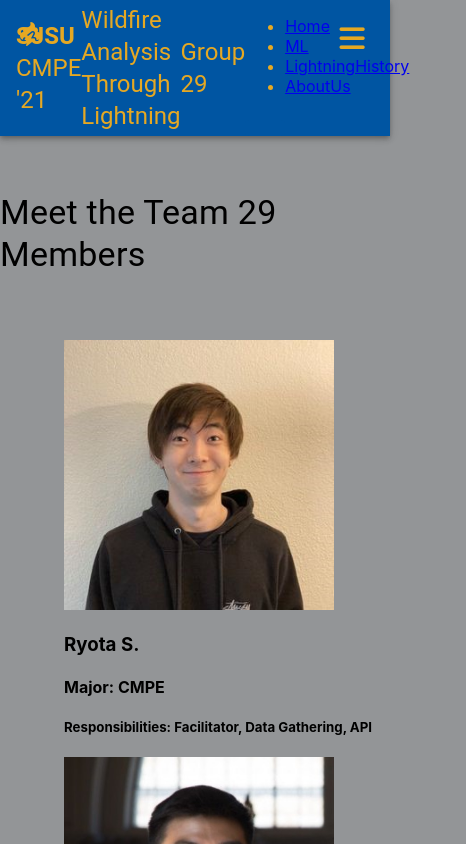
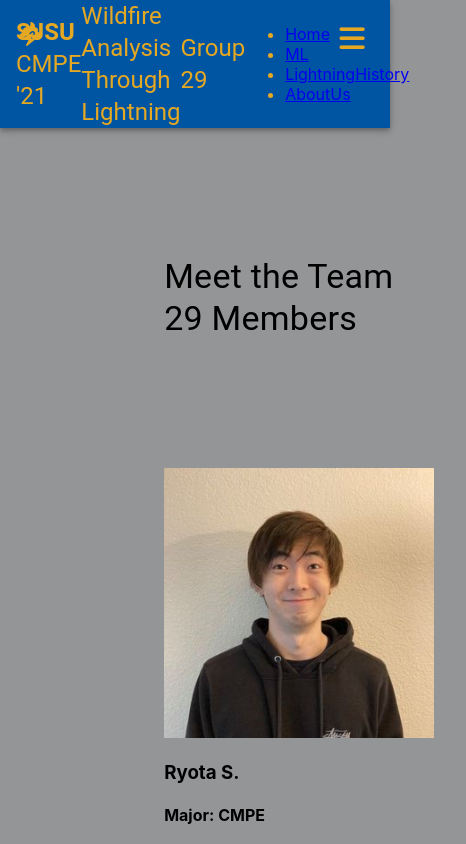
Before and after one commit to SJSU-Wildfire-Prediction/wildfire-frontend, a React (Create React App) app: page /aboutus in a window 390 px wide. Shown: the top 844 px of the page, 466 px wide, since content can reach past the window. Built offline with nearby package versions, Linux system fonts and the light colour scheme; no server answers.

Commit message:
links in top bar

```diff
--- a/src/AboutUs.jsx
+++ b/src/AboutUs.jsx
@@ -54,9 +54,10 @@ class AboutUs extends Component {
                 </Toolbar>
               </AppBar>
             </Grid>
-
+            <Grid item sm={10}></Grid>
+            <Grid item sm={10}></Grid>
             <Grid item xs={12}></Grid>
-            <Grid item xs={1}></Grid>
+            <Grid item xs={2}></Grid>
 
             <Grid item sm={2}>
                 <Typography variant="h4" color="inherit">
--- a/src/App.js
+++ b/src/App.js
@@ -31,6 +31,7 @@ class App extends Component {
     return (
       <BrowserRouter>
         <div className="App-header">
+          <Navbar/>
           {/* <Grid container spacing={8}> */}
             <Route
               exact
--- a/src/components/Navbar/Navbar.css
+++ b/src/components/Navbar/Navbar.css
@@ -25,7 +25,7 @@
     grid-gap: 10px;
     list-style: none;
     text-align: center;
-    width: 70vw;
+    width: 70%;
     justify-content: end;
     margin-right: 2rem;
 }
@@ -108,4 +108,9 @@
         color: #E5A823;
         font-size: 2rem;
     }
+
+    Button{
+        display: none;
+
+    }
 }
```
